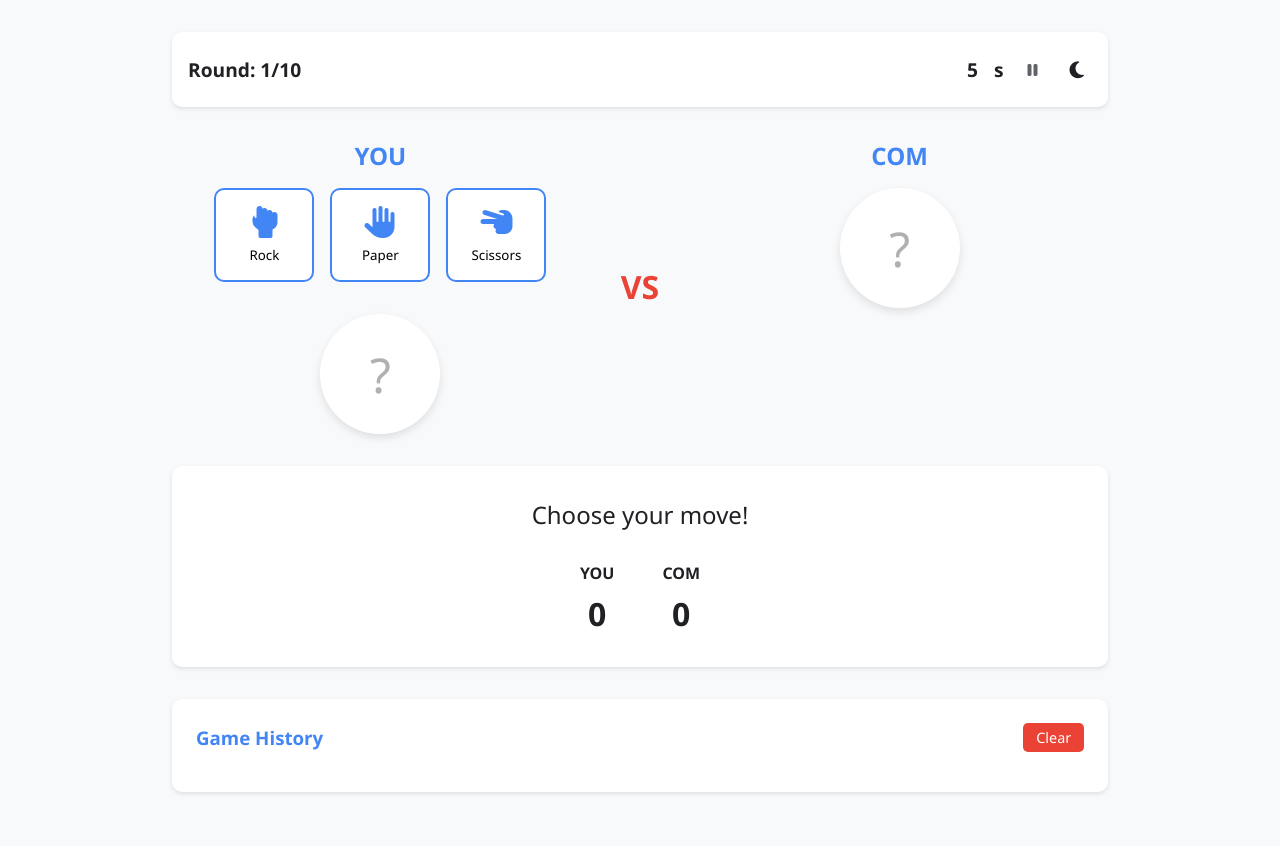
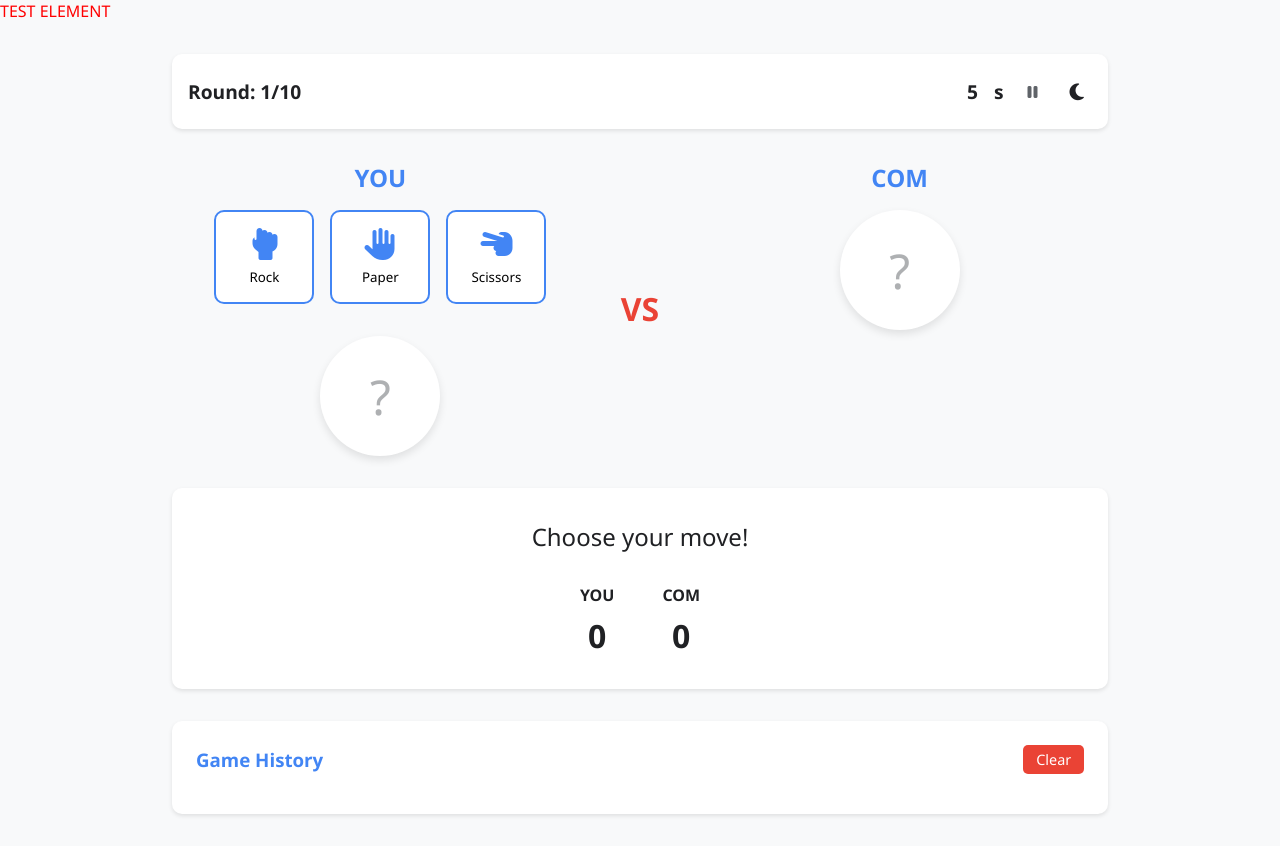
Before and after one commit to Dkx05/RPS-GAME, a plain HTML site: page game.html in a window 1280 px wide. Before the commit the page ends 824 px from the top, so only its background shows below. Drawn offline with Linux system fonts and the light colour scheme.

Commit message:
Added debug elements

```diff
--- a/game.html
+++ b/game.html
@@ -8,6 +8,8 @@
     <link rel="stylesheet" href="https://cdnjs.cloudflare.com/ajax/libs/font-awesome/6.4.0/css/all.min.css">
 </head>
 <body>
+<div id="test-div" style="color:red">TEST ELEMENT</div>
+
     <div class="game-container">
         <div class="header">
             <div class="match-count">Round: <span id="round">1/10</span></div>
--- a/js/game.js
+++ b/js/game.js
@@ -1,3 +1,8 @@
+console.log("Test element:", document.getElementById('test-div'));
+console.log("Theme toggle:", document.getElementById('theme-toggle'));
+
+
+
 console.log("GAME.JS LOADED!");
 alert("JavaScript is working!");
 
```
